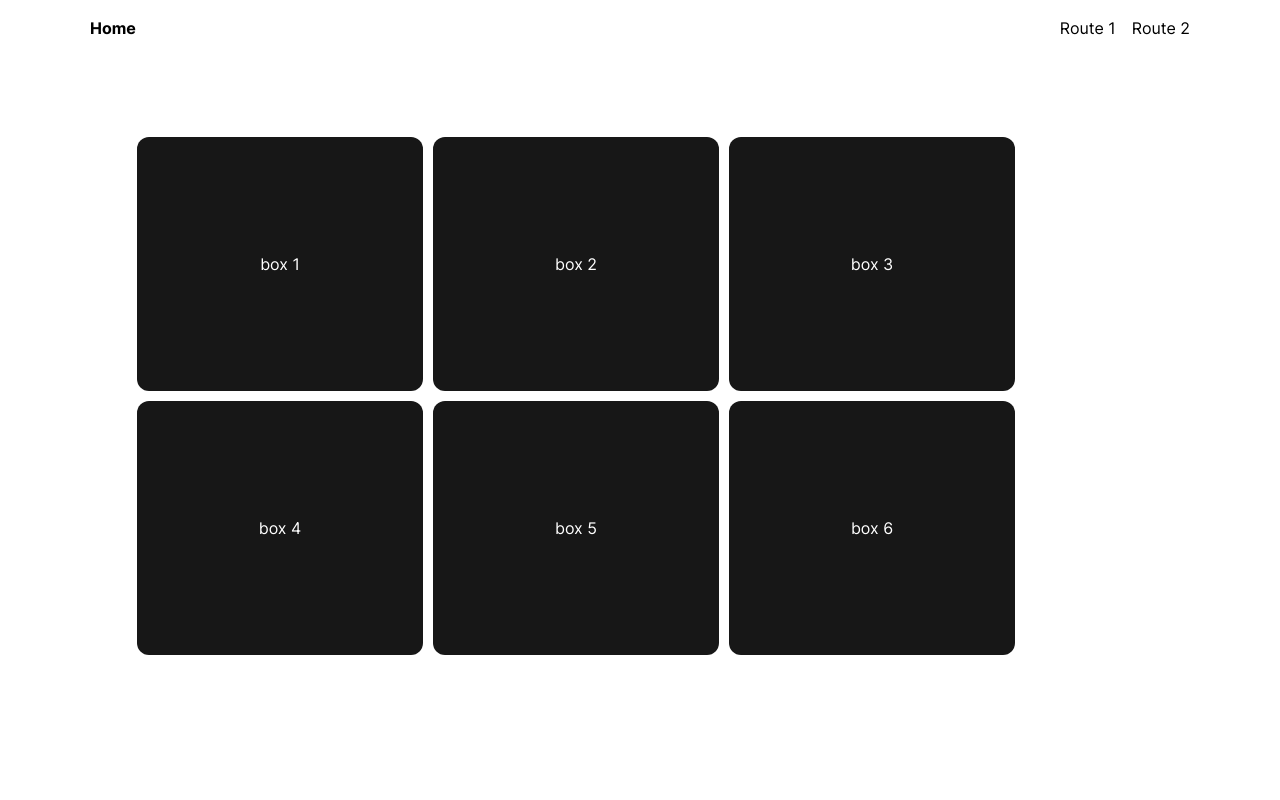
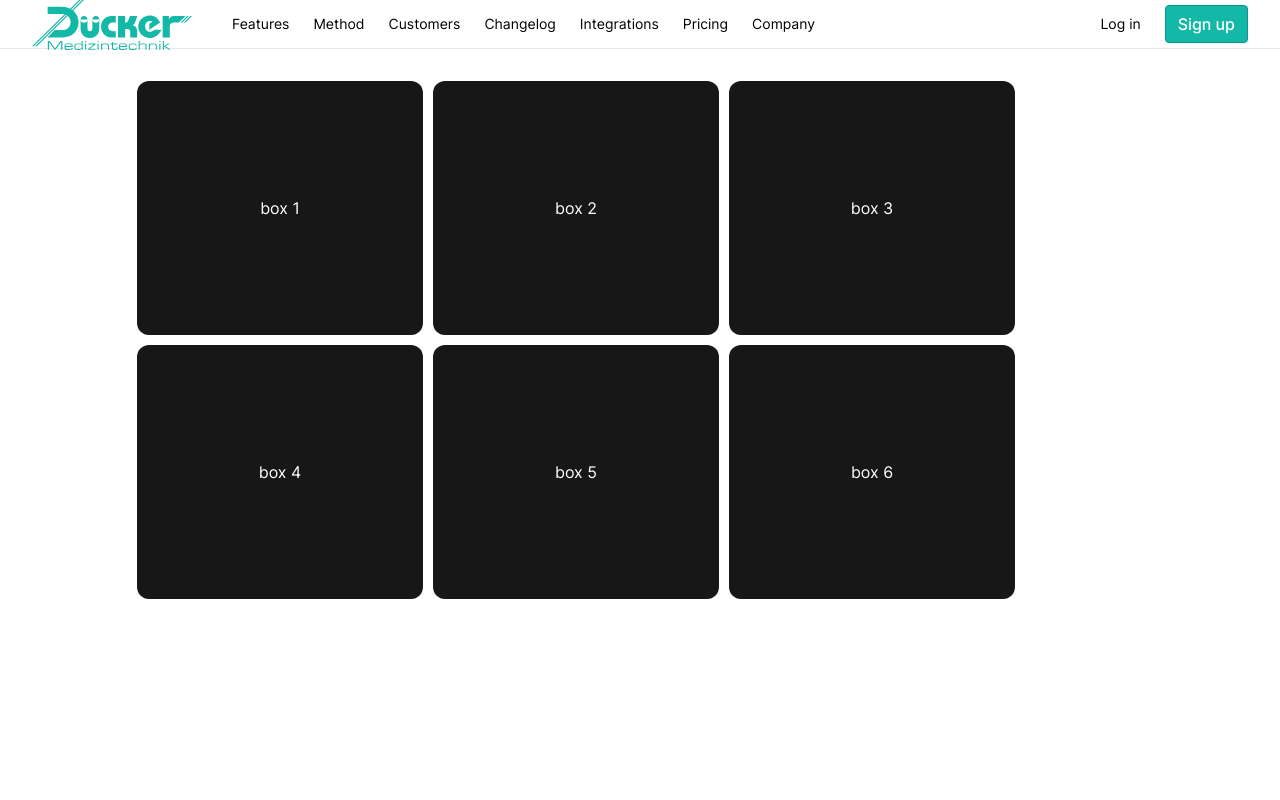
Before and after one commit to dmnktoe/duecker-medizintechnik, a Next.js app: page / in a window 1280 px wide. Shown: the top 800 px of the page. Built offline with nearby package versions, Linux system fonts and the light colour scheme.

Commit message:
refactor: update layout

```diff
--- a/src/components/layout/Container.tsx
+++ b/src/components/layout/Container.tsx
@@ -1,4 +1,5 @@
 import clsx from 'clsx';
+import React from 'react';
 
 export const Container = ({
   children,
--- a/src/components/layout/Footer.tsx
+++ b/src/components/layout/Footer.tsx
@@ -1,3 +1,3 @@
-export default function Footer() {
+export const Footer = () => {
   return <footer>footer</footer>;
-}
+};
--- a/src/components/layout/Header.tsx
+++ b/src/components/layout/Header.tsx
@@ -1,31 +1,101 @@
+import clsx from 'clsx';
 import * as React from 'react';
+import { useEffect, useState } from 'react';
 
+import { HamburgerIcon } from '@/components/icons/hamburger';
+import { Logo } from '@/components/icons/logo';
+import { Container } from '@/components/layout/Container';
+import ButtonLink from '@/components/links/ButtonLink';
 import UnstyledLink from '@/components/links/UnstyledLink';
 
-const links = [
-  { href: '/', label: 'Route 1' },
-  { href: '/', label: 'Route 2' },
-];
+export const Header = () => {
+  const [hamburgerMenuIsOpen, setHamburgerMenuIsOpen] = useState(false);
 
-export default function Header() {
+  useEffect(() => {
+    const html = document.querySelector('html');
+    if (html) html.classList.toggle('overflow-hidden', hamburgerMenuIsOpen);
+  }, [hamburgerMenuIsOpen]);
+
+  useEffect(() => {
+    const closeHamburgerNavigation = () => setHamburgerMenuIsOpen(false);
+
+    window.addEventListener('orientationchange', closeHamburgerNavigation);
+    window.addEventListener('resize', closeHamburgerNavigation);
+
+    return () => {
+      window.removeEventListener('orientationchange', closeHamburgerNavigation);
+      window.removeEventListener('resize', closeHamburgerNavigation);
+    };
+  }, [setHamburgerMenuIsOpen]);
+
   return (
-    <header className='sticky top-0 z-50 bg-white'>
-      <div className='layout flex h-14 items-center justify-between'>
-        <UnstyledLink href='/' className='font-bold hover:text-gray-600'>
-          Home
+    <header className='border-transparent-white fixed left-0 top-0 z-30 w-full border-b backdrop-blur-[12px]'>
+      <Container className='h-navigation-height flex'>
+        <UnstyledLink className='text-md flex items-center' href='/'>
+          <Logo className='text-primary-500 mr-4 w-[10rem]' />
         </UnstyledLink>
-        <nav>
-          <ul className='flex items-center justify-between space-x-4'>
-            {links.map(({ href, label }) => (
-              <li key={`${href}${label}`}>
-                <UnstyledLink href={href} className='hover:text-gray-600'>
-                  {label}
-                </UnstyledLink>
+
+        <div
+          className={clsx(
+            'transition-[visibility] md:visible',
+            hamburgerMenuIsOpen ? 'visible' : 'invisible delay-500'
+          )}
+        >
+          <nav
+            className={clsx(
+              'top-navigation-height bg-background fixed left-0 h-[calc(100vh_-_var(--navigation-height))] w-full overflow-auto transition-opacity duration-500 md:relative md:top-0 md:block md:h-auto md:w-auto md:translate-x-0 md:overflow-hidden md:bg-transparent md:opacity-100 md:transition-none',
+              hamburgerMenuIsOpen
+                ? 'translate-x-0 opacity-100'
+                : 'translate-x-[-100vw] opacity-0'
+            )}
+          >
+            <ul
+              className={clsx(
+                '[&_li]:border-grey-dark flex h-full flex-col md:flex-row md:items-center [&_li]:ml-6 [&_li]:border-b md:[&_li]:border-none',
+                '[&_a:hover]:text-grey [&_a]:h-navigation-height ease-in [&_a]:flex [&_a]:w-full [&_a]:translate-y-8 [&_a]:items-center [&_a]:text-lg [&_a]:transition-[color,transform] [&_a]:duration-300 md:[&_a]:translate-y-0 md:[&_a]:text-sm [&_a]:md:transition-colors',
+                hamburgerMenuIsOpen && '[&_a]:translate-y-0'
+              )}
+            >
+              <li>
+                <UnstyledLink href='#'>Features</UnstyledLink>
               </li>
-            ))}
-          </ul>
-        </nav>
-      </div>
+              <li>
+                <UnstyledLink href='#'>Method</UnstyledLink>
+              </li>
+              <li className='md:hidden lg:block'>
+                <UnstyledLink href='#'>Customers</UnstyledLink>
+              </li>
+              <li className='md:hidden lg:block'>
+                <UnstyledLink href='#'>Changelog</UnstyledLink>
+              </li>
+              <li className='md:hidden lg:block'>
+                <UnstyledLink href='#'>Integrations</UnstyledLink>
+              </li>
+              <li>
+                <UnstyledLink href='#'>Pricing</UnstyledLink>
+              </li>
+              <li>
+                <UnstyledLink href='#'>Company</UnstyledLink>
+              </li>
+            </ul>
+          </nav>
+        </div>
+
+        <div className='ml-auto flex h-full items-center'>
+          <UnstyledLink className='mr-6 text-sm' href='#'>
+            Log in
+          </UnstyledLink>
+          <ButtonLink href='#'>Sign up</ButtonLink>
+        </div>
+
+        <button
+          className='ml-6 md:hidden'
+          onClick={() => setHamburgerMenuIsOpen((open) => !open)}
+        >
+          <span className='sr-only'>Toggle menu</span>
+          <HamburgerIcon />
+        </button>
+      </Container>
     </header>
   );
-}
+};
--- a/src/components/layout/Layout.tsx
+++ b/src/components/layout/Layout.tsx
@@ -1,7 +1,7 @@
 import * as React from 'react';
 
-import Footer from '@/components/layout/Footer';
-import Header from '@/components/layout/Header';
+import { Footer } from '@/components/layout/Footer';
+import { Header } from '@/components/layout/Header';
 
 export default function Layout({ children }: { children: React.ReactNode }) {
   return (
```
